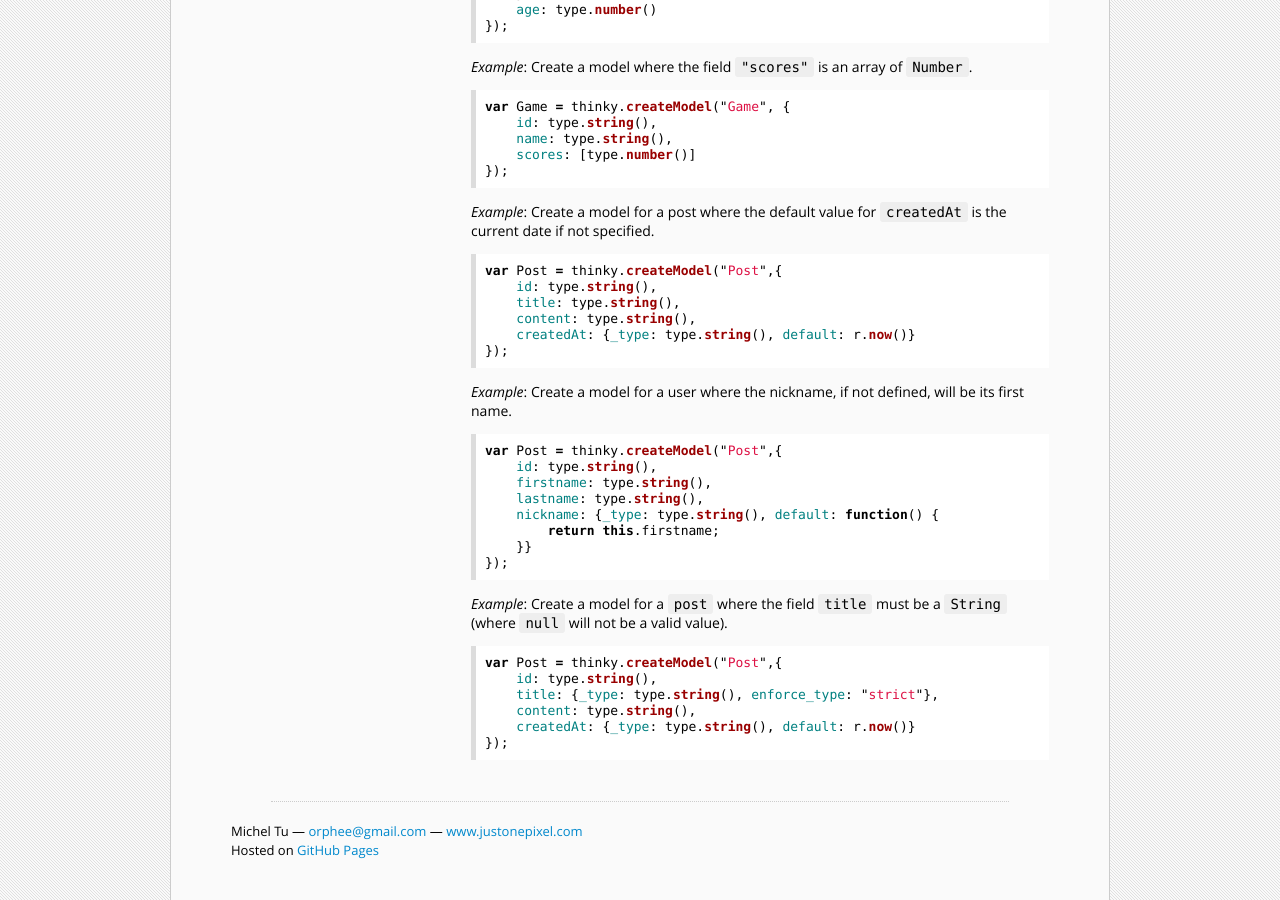
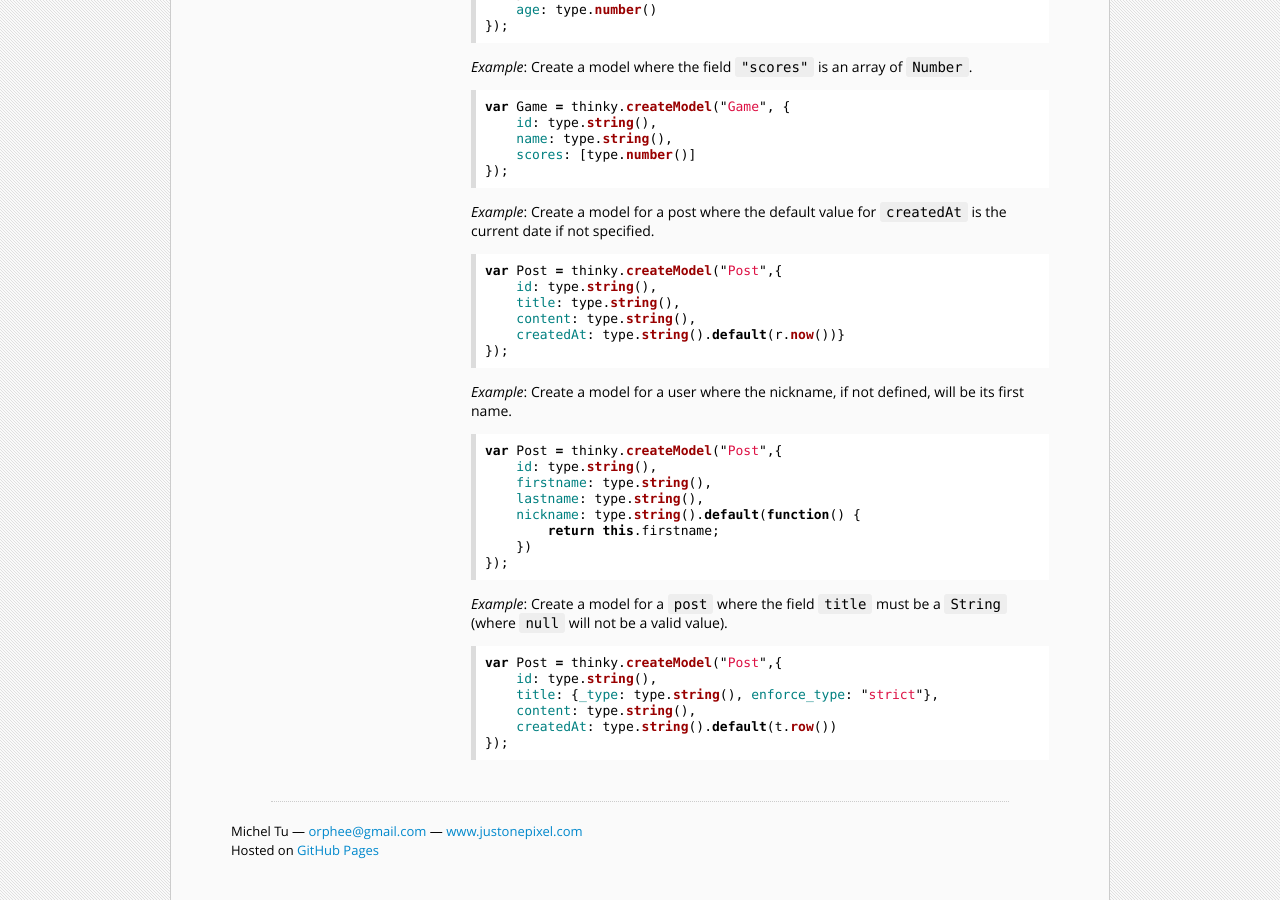
Before and after one commit to neumino/thinky, a Jekyll site: the page built from documentation/api/thinky.md, in a window 1280 px wide and 900 px high, scrolled down 3058 px. Built offline with Jekyll 4.4.1, drawn with Linux system fonts in a browser that asks for light colours; Markdown is read by kramdown in place of the engine named in the settings.

Commit message:
Fix default doc.

````diff
--- a/documentation/api/thinky.md
+++ b/documentation/api/thinky.md
@@ -208,7 +208,7 @@ var Post = thinky.createModel("Post",{
     id: type.string(),
     title: type.string(),
     content: type.string(),
-    createdAt: {_type: type.string(), default: r.now()}
+    createdAt: type.string().default(r.now())}
 });
 ```
 
@@ -220,9 +220,9 @@ var Post = thinky.createModel("Post",{
     id: type.string(),
     firstname: type.string(),
     lastname: type.string(),
-    nickname: {_type: type.string(), default: function() {
+    nickname: type.string().default(function() {
         return this.firstname;
-    }}
+    })
 });
 ```
 
@@ -234,6 +234,6 @@ var Post = thinky.createModel("Post",{
     id: type.string(),
     title: {_type: type.string(), enforce_type: "strict"},
     content: type.string(),
-    createdAt: {_type: type.string(), default: r.now()}
+    createdAt: type.string().default(t.row())
 });
 ```
````
